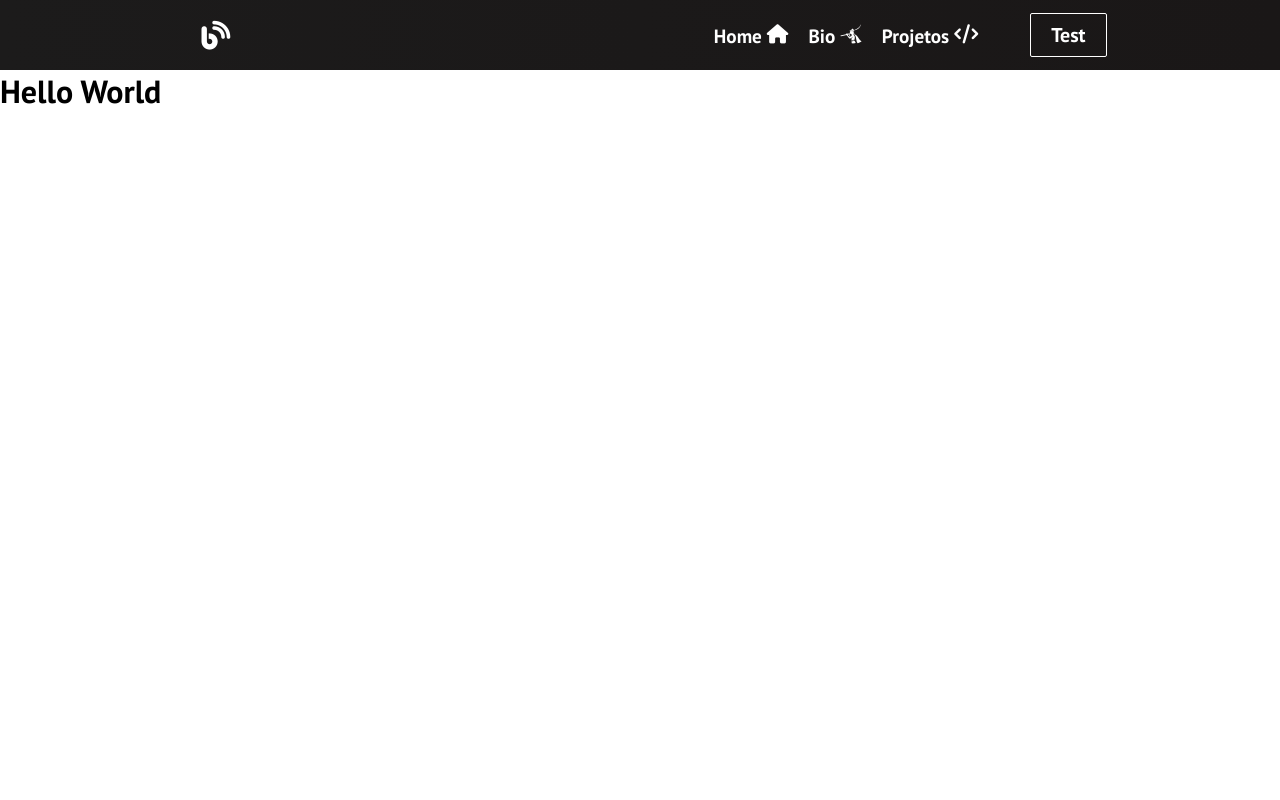
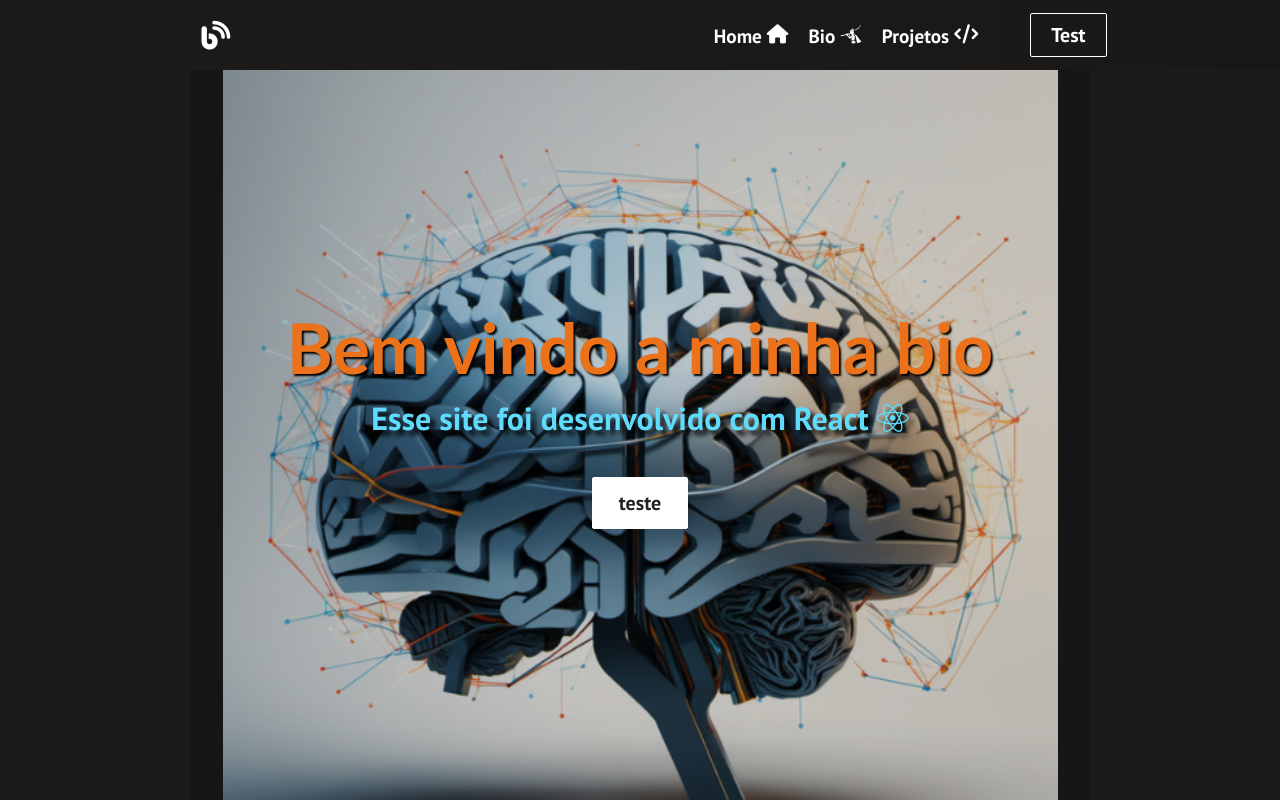
Before and after one commit to lunatos/home, a React (Create React App) app: page / in a window 1280 px wide. Shown: the top 800 px of the page. Built offline with nearby package versions, Linux system fonts and the light colour scheme.

Commit message:
home creation
home

```diff
--- a/src/App.js
+++ b/src/App.js
@@ -2,6 +2,7 @@ import React from 'react';
 import NavBar from './components/nav-bar/NavBar';
 import { BrowserRouter as Router, Routes, Route } from 'react-router-dom';
 import './App.css';
+import Home from './components/pages/home';
 
 function App() {
   return (
@@ -9,9 +10,9 @@ function App() {
       <Router>
         <NavBar />
         <Routes>
-          <Route path='/' exact />
+          <Route path='/' exact Component={Home}/>
         </Routes>
-        <h1>Hello World</h1>
+        <Home/>
       </Router>
     </>
   );
--- a/src/components/intro-section/IntroSection.css
+++ b/src/components/intro-section/IntroSection.css
@@ -1,10 +1,62 @@
+.bg {
+    background-color: rgb(28, 27, 27);
+}
+
 .intro-container {
-    background: url('img/cerebro.png') center center/cover no-repeat;
+    background: url('/public/img/cerebro.png') top center/contain no-repeat;
     height: 100vh;
     width: 100%;
+    max-width: 900px;
+    margin: auto;
     display: flex;
     flex-direction: column;
     align-items: center;
     box-shadow: inset 0 0 0 1000px rgba(0, 0, 0, 0.2);
-    object-fit: contain;
+    object-fit: scale-down;
+    justify-content: center;
+    text-align: center;
 }
+.intro-container > h1 {
+    color: #eb721a;
+
+    text-shadow: 2px 2px 2px #000000;
+    font-size: 70px;
+    margin-top: -100px;
+    font-family: 'Trebuchet MS', 'Lucida Sans Unicode', 'Lucida Grande', 'Lucida Sans', Arial, sans-serif;
+}
+
+.intro-container > p {
+    color: #61DBFB;
+    font-size: 32px;
+    margin-top: 8px;
+    text-shadow: 5px 5px 5px #000000;
+}
+
+.intro-btns {
+    margin-top: 32px;
+}
+
+.intro-btns .btn {
+    margin: 6px;
+}
+
+@media screen and (max-width: 960px) {
+    .intro-container > h1 {
+        margin-top: -150px;
+    }
+}
+
+@media screen and (max-width: 768px) {
+    .intro-container > h1 {
+        font-size: 50px;
+        margin-top: -150px;
+    }
+
+    .intro-container > p {
+        font-size: 30px;
+    }
+
+    .btn {
+        width: 100%;
+    }
+}
--- a/src/components/intro-section/IntroSection.js
+++ b/src/components/intro-section/IntroSection.js
@@ -1,16 +1,18 @@
 import React from "react";
 import { Button } from "../button/Button";
+import "./IntroSection.css";
 
 function IntroSection() {
     return (
-        <div className="intro-container" >
-            <image src="/img/cerebro.png"/>
-            <h1>Bem vindo a minha bio</h1>
-            <p>Esse site foi desenvolvido com React</p>
-            <div className="intro-btns">
-                <Button className="btns"
-                buttonStyle="btn--outline"
-                buttonSize="btn--large"></Button>
+        <div className="bg">
+            <div className="intro-container" >
+                <h1>Bem vindo a minha bio</h1>
+                <p>Esse site foi desenvolvido com React <i class="fa-brands fa-react"></i></p>
+                <div className="intro-btns">
+                    <Button className="btn"
+                    buttonStyle="btn--primary"
+                    buttonSize="btn--large">teste</Button>
+                </div>
             </div>
         </div>
     );
--- /dev/null
+++ b/src/components/pages/home.js
@@ -0,0 +1,13 @@
+import React from "react";
+import "../../App.css";
+import IntroSection from "../intro-section/IntroSection";
+
+function Home() {
+    return (
+        <>
+            <IntroSection />
+        </>
+    );
+}
+
+export default Home;
```
